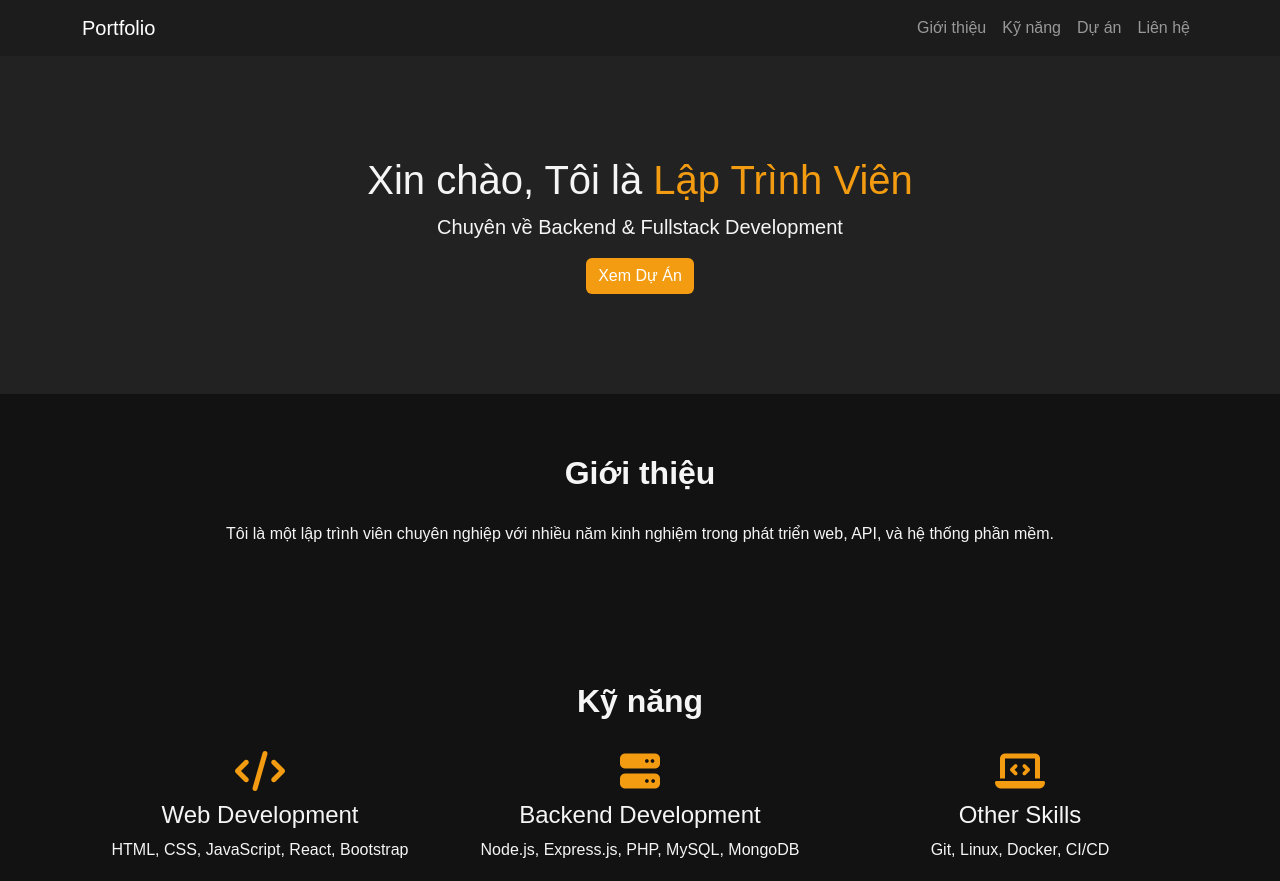
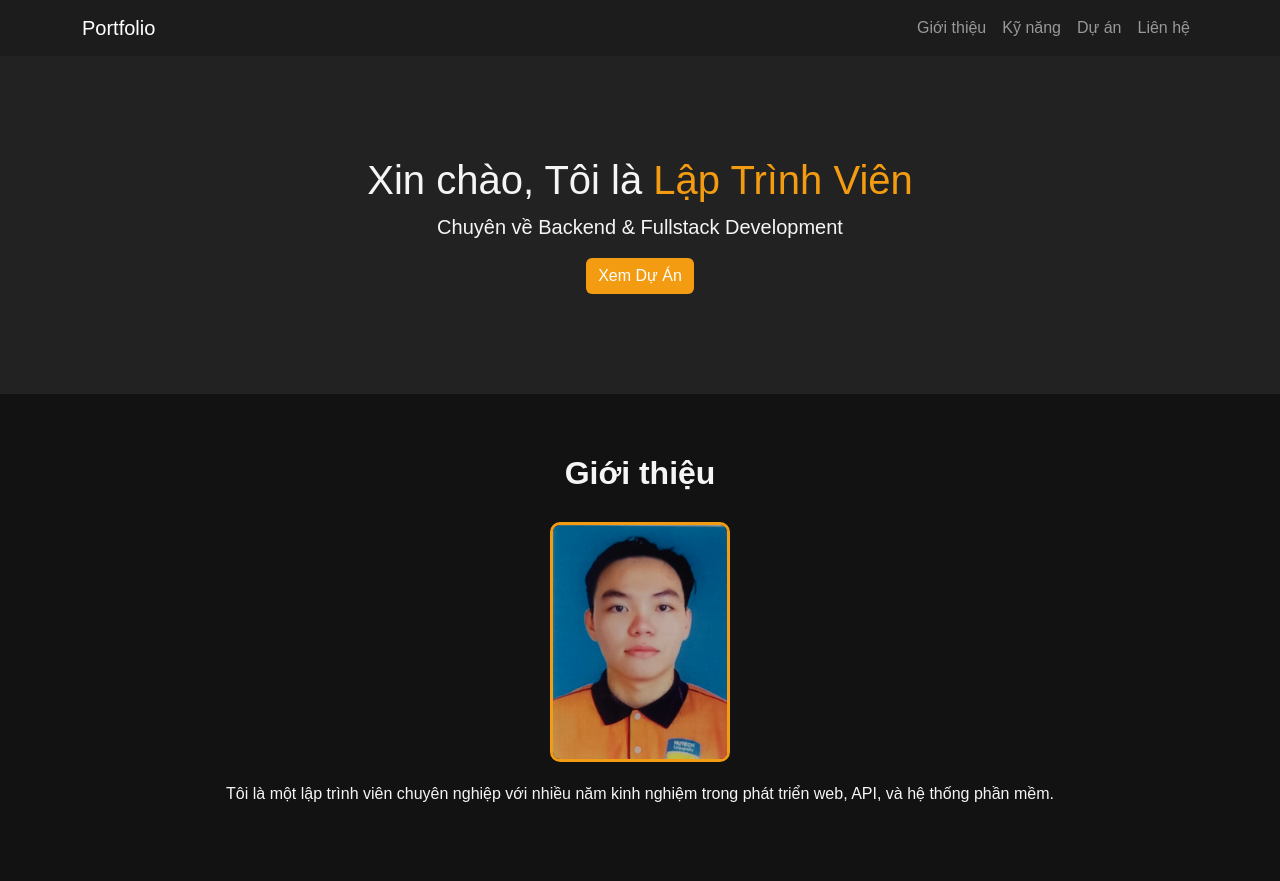
Before and after one commit to ThinWook/thienquoc.github.io, a plain HTML site: page index.html in a window 1280 px wide. Shown: the top 881 px of the page. Drawn offline with nearby package versions, Linux system fonts and the light colour scheme.

Commit message:
thêm hình cá nhân

```diff
--- a/index.html
+++ b/index.html
@@ -39,12 +39,14 @@
         </div>
     </header>
 
-    <!-- About Section -->
+    <!-- About Section (Cập nhật để thêm hình ảnh) -->
     <section id="about" class="container text-center">
         <h2>Giới thiệu</h2>
+        <img src="images/profile.jpg" alt="Ảnh cá nhân" class="profile-img">
         <p>Tôi là một lập trình viên chuyên nghiệp với nhiều năm kinh nghiệm trong phát triển web, API, và hệ thống phần
             mềm.</p>
     </section>
+
 
     <!-- Skills Section -->
     <section id="skills" class="container text-center">
--- a/style.css
+++ b/style.css
@@ -35,6 +35,22 @@ section {
     padding: 60px 0;
 }
 
+/* Ảnh cá nhân trong phần giới thiệu */
+/* Ảnh cá nhân trong phần giới thiệu */
+.profile-img {
+    width: 180px;
+    /* Điều chỉnh kích thước ảnh */
+    height: 240px;
+    /* Giữ tỷ lệ 3x4 */
+    border-radius: 10px;
+    /* Bo góc nhẹ để trông đẹp hơn */
+    border: 3px solid #f39c12;
+    /* Viền màu cam */
+    object-fit: cover;
+    /* Đảm bảo hình ảnh không bị méo */
+    margin-bottom: 20px;
+}
+
 h2 {
     font-weight: bold;
     margin-bottom: 30px;
```
Also changed, not shown: images/profile.jpg (renamed from profile.jpg.jpg).
